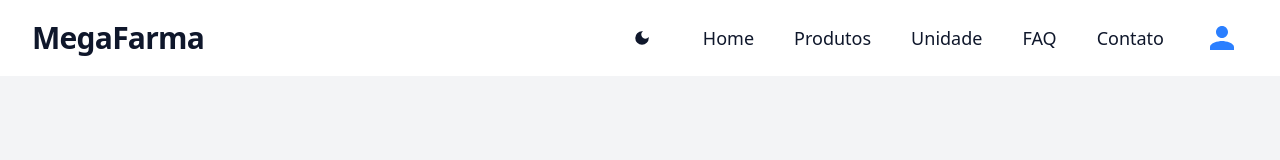
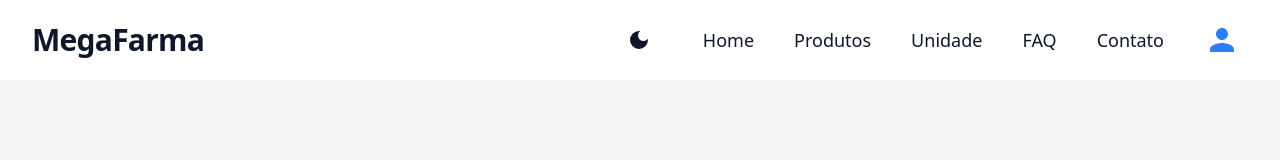
Before and after one commit to 1TDSPG-25/sistema-flow, a React (Vite) app: page /sistema-flow/login in a window 1280 px wide. Shown: the top 160 px of the page. Built offline with nearby package versions, Linux system fonts and the light colour scheme; no server answers.

Commit message:
feat(Menu): add size class to theme toggle icons

```diff
--- a/src/components/Menu/Menu.tsx
+++ b/src/components/Menu/Menu.tsx
@@ -38,7 +38,7 @@ export default function Menu() {
           onClick={toggleTheme}
           className="px-5 py-3 hover:text-blue-500 transition-colors"
         >
-          {isDark ? <LightIcon /> : <DarkIcon />}
+          {isDark ? <LightIcon className="text-2xl" /> : <DarkIcon className="text-2xl" />}
         </button>
       </div>
 
```
